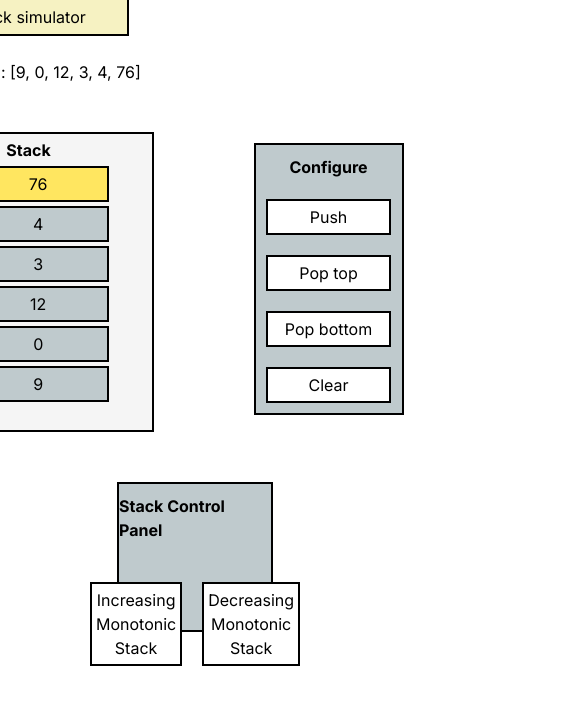
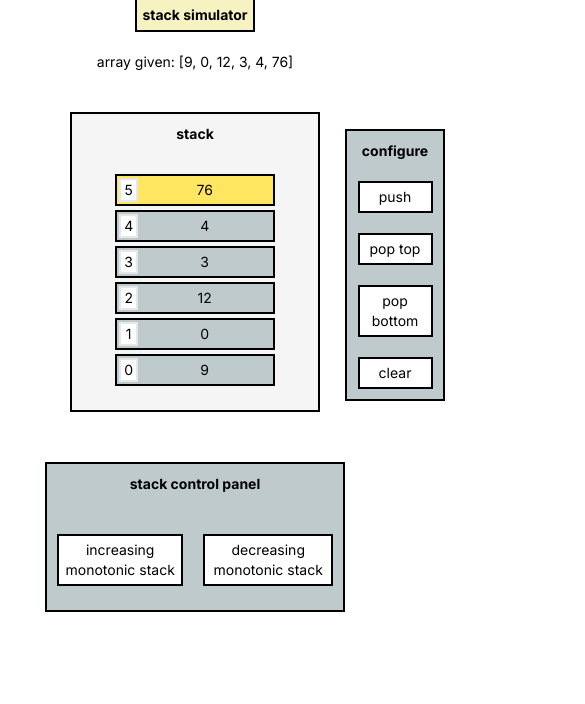
Before and after one commit to KhuiKhui/stack-simulation, a Next.js app: page / in a window 390 px wide. Shown: the top 704 px of the page, 585 px wide, since content can reach past the window. Built offline with nearby package versions, Linux system fonts and the light colour scheme.

Commit message:
Responsiveness + Refining

```diff
--- a/app/components/Config.tsx
+++ b/app/components/Config.tsx
@@ -47,20 +47,36 @@ export default function Config(props: {
 
   return (
     <div className="flex flex-col items-center mb-[2.3%] ml-[10%] w-[20%] h-[40%] bg-[#BFCACD] border-2 border-black">
-      <b className="mt-[10px]">Configure</b>
+      <b className="mt-[10px]">configure</b>
       <div className="flex flex-col justify-center items-center mt-[10px]">
-        <button className="bt w-[125px]" id="1a" onClick={(e) => pushArr()}>
-          Push
+        <button
+          className="bt w-[75px] md:w-[125px]"
+          id="1a"
+          onClick={(e) => pushArr()}
+        >
+          push
         </button>
-        <button className="bt w-[125px]" id="3a" onClick={(e) => popTop()}>
-          Pop top
+        <button
+          className="bt w-[75px] md:w-[125px]"
+          id="3a"
+          onClick={(e) => popTop()}
+        >
+          pop top
         </button>
-        <button className="bt w-[125px]" id="2a" onClick={(e) => popBot()}>
-          Pop bottom
+        <button
+          className="bt w-[75px] md:w-[125px]"
+          id="2a"
+          onClick={(e) => popBot()}
+        >
+          pop bottom
         </button>
 
-        <button className="bt w-[125px]" id="4a" onClick={(e) => clearArr()}>
-          Clear
+        <button
+          className="bt w-[75px] md:w-[125px]"
+          id="4a"
+          onClick={(e) => clearArr()}
+        >
+          clear
         </button>
       </div>
     </div>
--- a/app/components/Panel.tsx
+++ b/app/components/Panel.tsx
@@ -21,15 +21,15 @@ export default function Panel(props: {
   }
 
   return (
-    <div className="flex flex-col items-center mt-[50px] w-[40%] h-[150px] bg-[#BFCACD] border-2 border-black">
-      <b className="mt-[10px]">Stack Control Panel</b>
+    <div className="flex flex-col items-center mt-[50px] w-[300px] sm:w-[450px] md:w-[600px] h-[150px] bg-[#BFCACD] border-2 border-black">
+      <b className="mt-[10px]">stack control panel</b>
 
       <div className="flex flex-row justify-center items-center mt-[30px]">
         <button className="bt" id="1" onClick={(e) => handleClick(e)}>
-          Increasing Monotonic Stack
+          increasing monotonic stack
         </button>
         <button className="bt" id="2" onClick={(e) => handleClick(e)}>
-          Decreasing Monotonic Stack
+          decreasing monotonic stack
         </button>
       </div>
     </div>
--- a/app/components/Stack.tsx
+++ b/app/components/Stack.tsx
@@ -5,18 +5,19 @@ export default function Stack(props: {
   setArr: Function;
   stackType: number;
 }) {
-  function formatArr(): string {
-    if (props.arr.length == 0) {
+  let stack: number[] = [];
+  let copy: number[] = [...props.arr];
+  function formatArr(arr: number[]): string {
+    if (arr.length == 0) {
       return "[]";
     }
     let formatted: string = "[";
-    for (let i = 0; i < props.arr.length; i++) {
-      formatted += props.arr[i] + ", ";
+    for (let i = 0; i < arr.length; i++) {
+      formatted += arr[i] + ", ";
     }
     return formatted.substring(0, formatted.length - 2) + "]";
   }
-  let stack: number[] = [];
-  let copy: number[] = [...props.arr];
+
   const mode = useEffect(() => {
     if (props.stackType == 1) {
       for (let i: number = 0; i < copy.length; i++) {
@@ -39,16 +40,17 @@ export default function Stack(props: {
     stack = [];
   }, [props.stackType]);
   return (
-    <div className="flex justify-center items-center cursor-default flex-col w-[300px]">
-      <div className="w-[200px] p-[5px] bg-[#F6F2C2] text-center border-2 border-black border-t-0">
-        stack simulator
-      </div>
+    <>
+      <div className="flex justify-center items-center cursor-default flex-col w-[200px] md:w-[300px]">
         <br></br>
-      <div>array given: {formatArr()}</div>
+        <div>array given: {formatArr(copy)}</div>
+        {/* {props.stackType != 0
+          ? `${(<div>array after: [1,2,3]</div>)}`
+          : `${(<div> </div>)}`} */}
         <br></br>
         <br></br>
-      <div className="flex justify-end items-center flex-col cursor-default border-2 border-[#000000] w-[250px] h-[300px] bg-[whitesmoke]">
-        <b className="mt-[10px] grow">Stack</b>
+        <div className="flex justify-end items-center flex-col border-2 border-[#000000] w-[250px] h-[300px] bg-[whitesmoke]">
+          <b className="mt-[10px] grow">stack</b>
           <div className="">
             {props.arr.map((ele: number, index: number) => {
               return (
@@ -79,5 +81,6 @@ export default function Stack(props: {
           <br></br>
         </div>
       </div>
+    </>
   );
 }
--- a/app/page.tsx
+++ b/app/page.tsx
@@ -10,8 +10,11 @@ export default function Home() {
   const [arr, setArr] = useState([9, 0, 12, 3, 4, 76]);
   const [stackType, setStackType] = useState(0);
   return (
-    <div className="flex justify-center items-center flex-col">
-      <div className="w-[750px] flex flex-row ml-[30%] items-end">
+    <div className="flex justify-center items-center flex-col cursor-default text-sm md:text-base">
+      <b className="p-[5px] bg-[#F6F2C2] text-center border-2 border-black border-t-0">
+        stack simulator
+      </b>
+      <div className="w-[500px] md:w-[750px] flex flex-row items-end justify-end">
         <Stack arr={arr} setArr={setArr} stackType={stackType}></Stack>
         <Config
           arr={arr}
```
Lines whose indentation alone changed are shown as unchanged.
